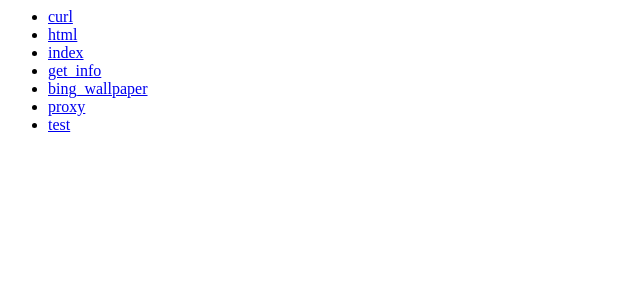
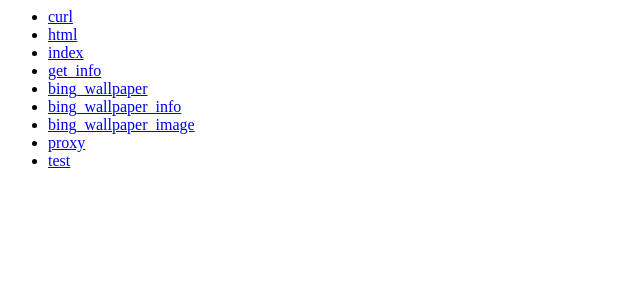
Before and after one commit to zero-ljz/scripts, a PHP site: page /index.php in a window 1280 px wide. Shown: the top 300 px of the page, without its empty margins (0-640 px from the left). Run offline with PHP 8.4, Linux system fonts and the light colour scheme.

Commit message:
调整index的get_info、bing_wallpaper逻辑

```diff
--- a/php/index.php
+++ b/php/index.php
@@ -75,7 +75,7 @@ function get_info($request)
 }
 
 
-function bing_wallpaper($request) {
+function bing_wallpaper() {
     $response = curl("http://cn.bing.com/HPImageArchive.aspx?format=js&idx=5&n=1");
 
     $data = json_decode($response, true);
@@ -92,8 +92,15 @@ function bing_wallpaper($request) {
     $bgText = $data['images'][0]['copyright'];
 
   header("Content-Type: application/json; charset=UTF-8");
-  return json_encode(['url' => $bgUrl, 'name' => $bgName, 'text' => $bgText]);
+  return ['url' => $bgUrl, 'name' => $bgName, 'text' => $bgText];
+}
 
+function bing_wallpaper_info($request) {
+    return json_encode(bing_wallpaper());
+}
+
+function bing_wallpaper_image($request) {
+    Header("Location: " . bing_wallpaper()['url']);
 }
 
 function proxy($request)
```
